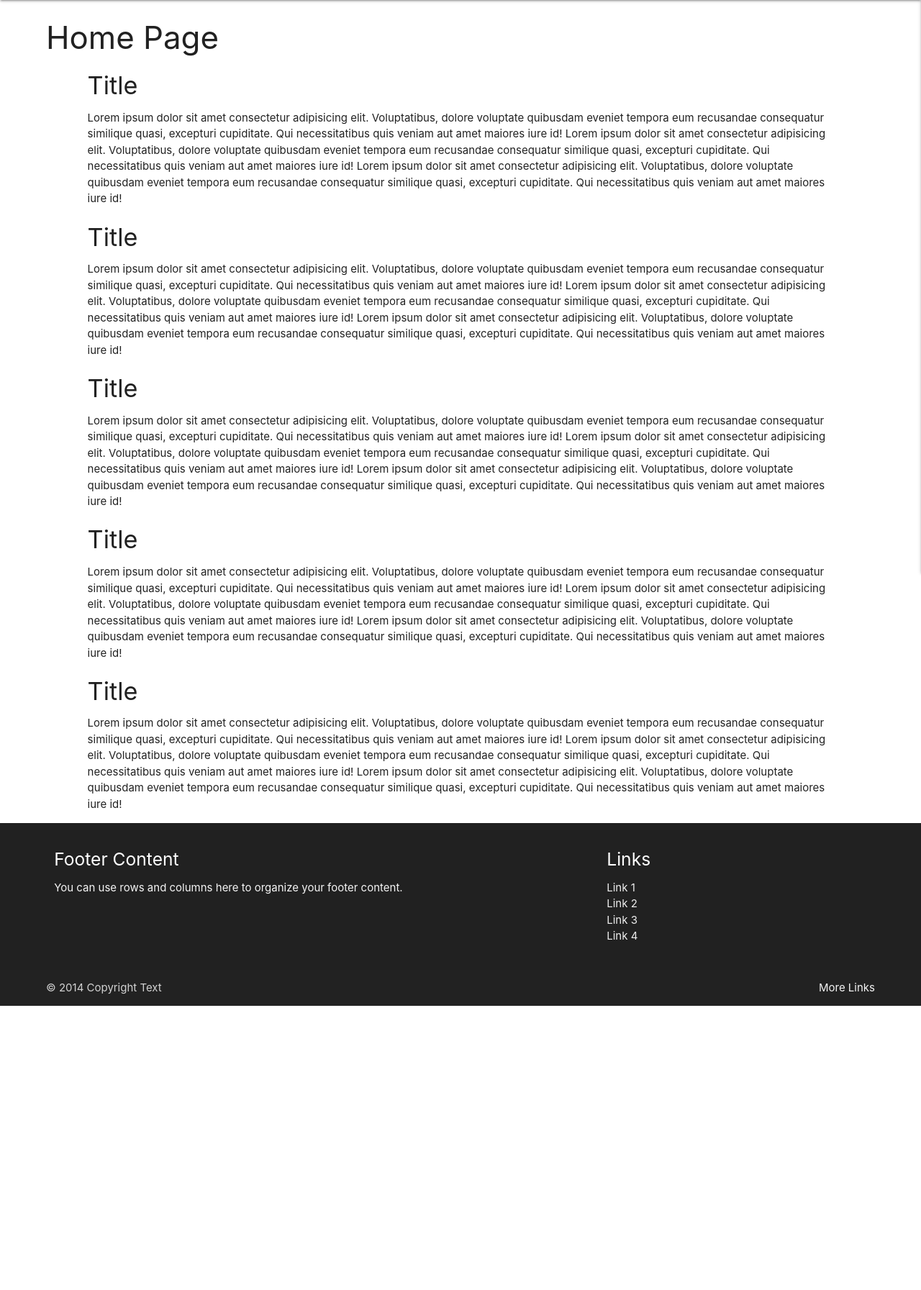
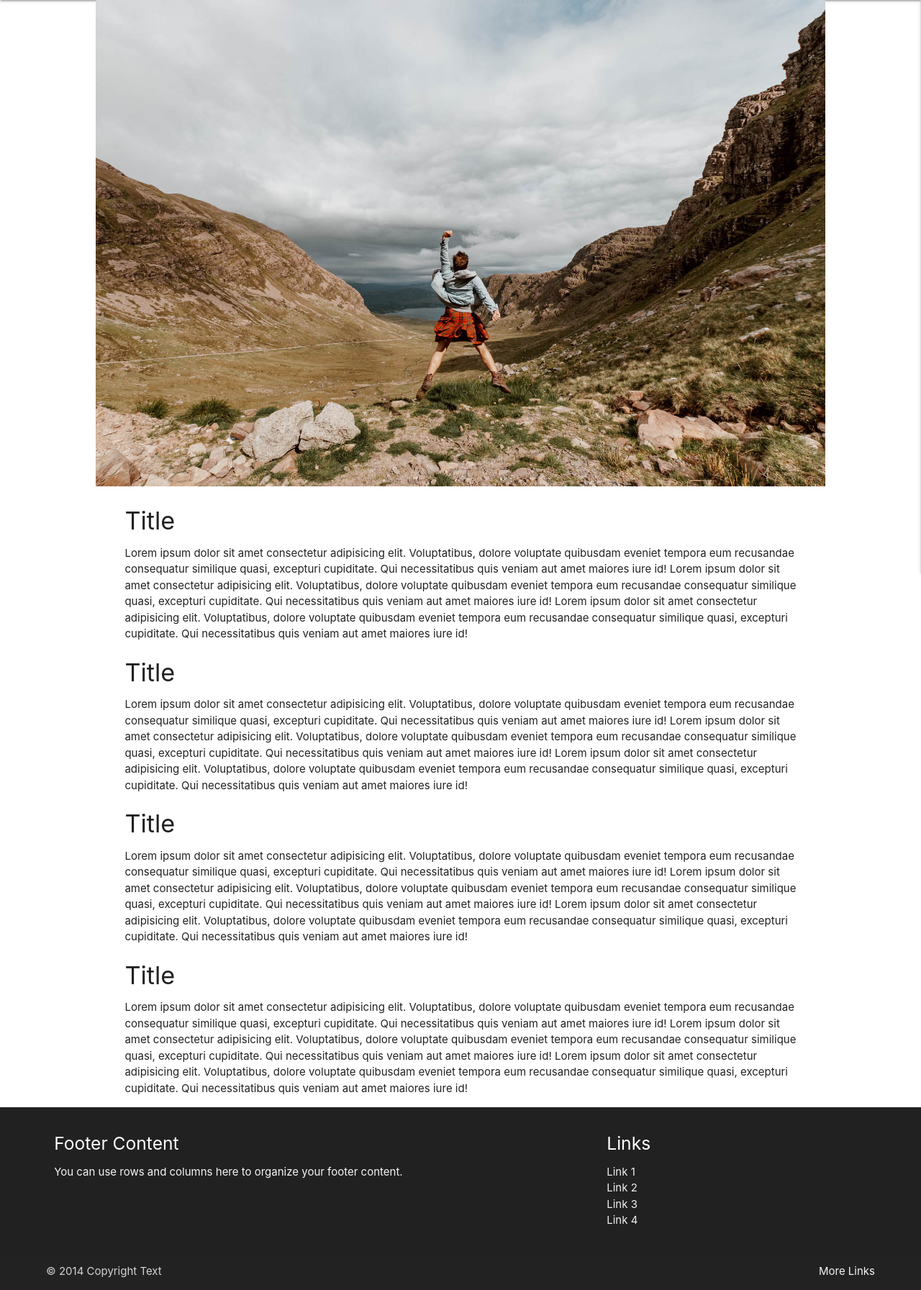
Before and after one commit to scotty-james/Milestone-Project-3--North-Coast-500, a Flask app: page / in a window 1280 px wide. Shown: the part 64-1857 px from the top of the page at 72% size. Before the commit the page ends 1462 px from the top, so only its background shows below. Run offline with Flask 2, Linux system fonts and the light colour scheme; some libraries are stand-ins or nearby versions.

Commit message:
Fix footer, add placeholder content to index.html

```diff
--- a/static/css/style.css
+++ b/static/css/style.css
@@ -15,12 +15,6 @@
     width: 90%;
 }
 
-/*-------------------------------------------Review Page*/
-
-.collapsible-header .btn {
-    margin: 0.5rem;
-}
-
 body {
     display: flex;
     min-height: 100vh;
@@ -30,3 +24,9 @@ body {
   main {
     flex: 1 0 auto;
   }
+
+/*-------------------------------------------Review Page*/
+
+.collapsible-header .btn {
+    margin: 0.5rem;
+}
--- a/templates/index.html
+++ b/templates/index.html
@@ -1,21 +1,17 @@
 {% extends "base.html" %}
 {% block content %}
 
-<h3>Home Page</h3>
-
-<body>
+<section class="container">
+    <div class="row">
+    <div class="col s12">
+      <img
+        class="responsive-img"
+        src="{{ url_for('static', filename='images/NC-500.jpeg') }}"
+        alt="Image of a scotsman in a kilt"
+      />
+    </div>
+</div>
     <div class="container">
-        <h4>Title</h4>
-      <p>Lorem ipsum dolor sit amet consectetur adipisicing elit. Voluptatibus, dolore voluptate quibusdam
-          eveniet tempora eum recusandae consequatur similique quasi, excepturi cupiditate. Qui necessitatibus
-          quis veniam aut amet maiores iure id!
-          Lorem ipsum dolor sit amet consectetur adipisicing elit. Voluptatibus, dolore voluptate quibusdam
-          eveniet tempora eum recusandae consequatur similique quasi, excepturi cupiditate. Qui necessitatibus
-          quis veniam aut amet maiores iure id!
-          Lorem ipsum dolor sit amet consectetur adipisicing elit. Voluptatibus, dolore voluptate quibusdam
-          eveniet tempora eum recusandae consequatur similique quasi, excepturi cupiditate. Qui necessitatibus
-          quis veniam aut amet maiores iure id!
-      </p>
       <h4>Title</h4>
       <p>Lorem ipsum dolor sit amet consectetur adipisicing elit. Voluptatibus, dolore voluptate quibusdam
           eveniet tempora eum recusandae consequatur similique quasi, excepturi cupiditate. Qui necessitatibus
@@ -61,6 +57,6 @@
           quis veniam aut amet maiores iure id!
       </p>
     </div>
-  </body>
+</section>
 
 {% endblock %}
```
Also changed, not shown: static/images/NC-500.jpeg (added).
